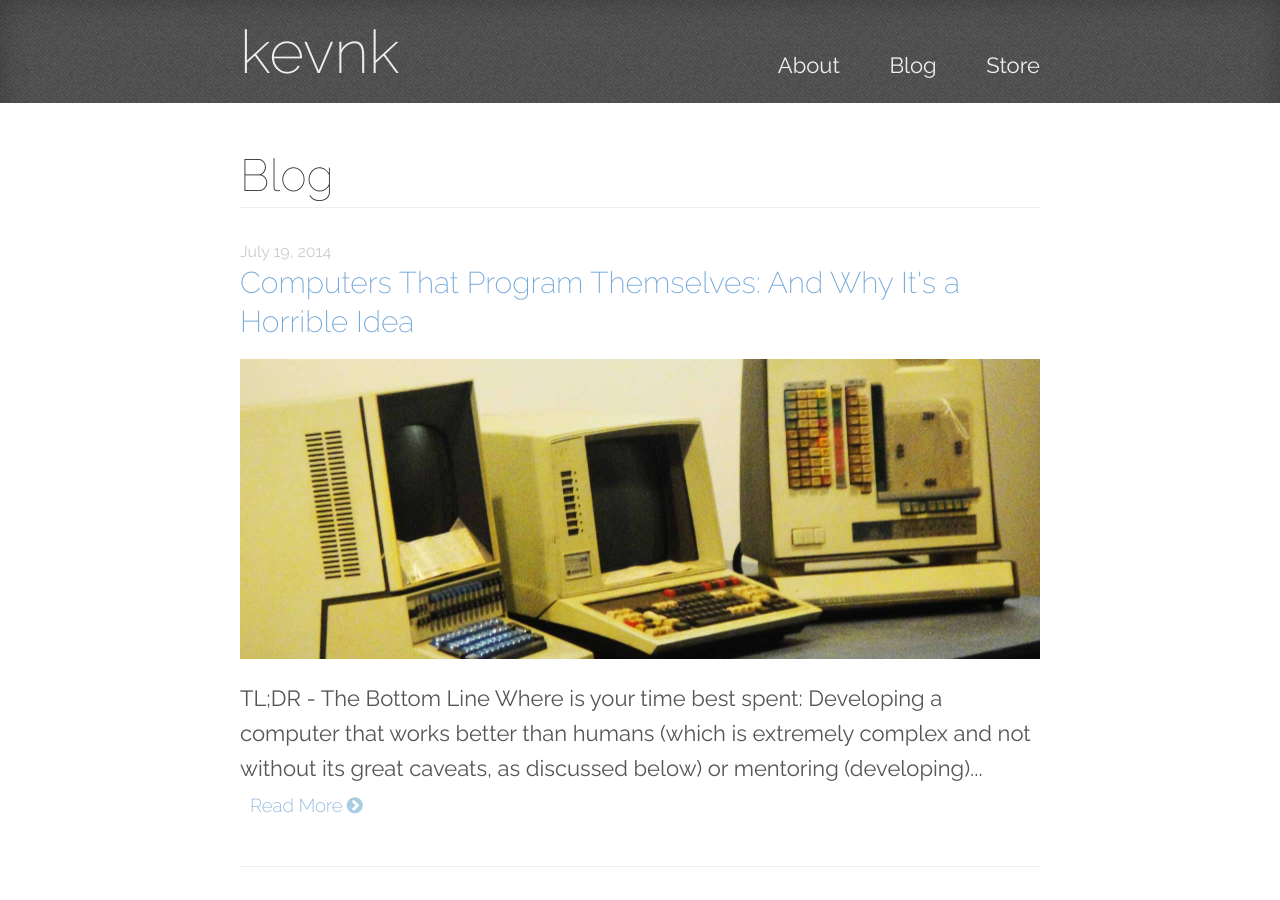
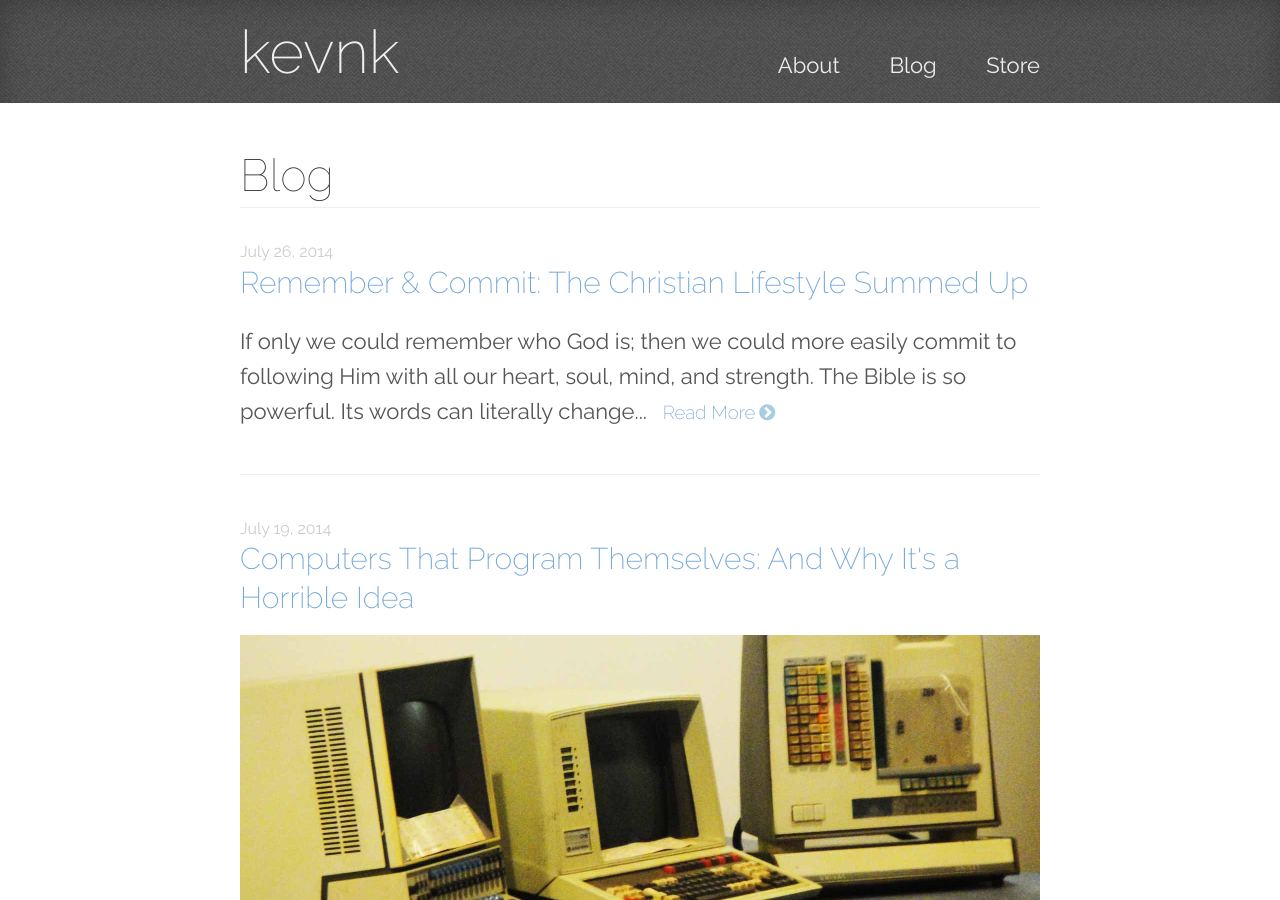
Before and after one commit to kevnk/kevnk.github.io, a Jekyll site: the page built from blog/index.html, in a window 1280 px wide and 900 px high. Built offline with Jekyll 4.4.1, drawn with Linux system fonts in a browser that asks for light colours; comment, search, counter and statistics services are not loaded.

Commit message:
Adding new post

```diff
--- a/_drafts/remember-and-commit.md
+++ b/_posts/2014-07-26-remember-and-commit.md
@@ -1,7 +1,12 @@
 ---
 layout: post
 title:  "Remember & Commit: The Christian Lifestyle Summed Up"
+date:   2014-07-26 12:00:00
+category: spiritual
+tags: lifestyle, christian, memory
 ---
+
+> If only we could remember who God is; then we could more easily commit to following Him with all our heart, soul, mind, and strength.
 
 The Bible is so powerful. Its words can literally change your life in an instant. Why are these words so powerful?
 
@@ -52,8 +57,10 @@ How can we start remembering God's Truths? I'm sure you're already familiar with
 - Memorizing Scripture — e.g. [ScriptureTyper](http://scripturetyper.com/)
 
 
-## But Discipline is No Fun
+## Discipline Seems Like No Fun
 
-Here I list all these resources, but which of them do I myself use? Few, and they are (too) far between to remember as much of God's Truth as I want.
+Above I listed all these resources, but which of them do I myself use? I use too few.
 
-I'm actively doing some research into how to easily and enjoyably learn to remember and recall God's Truths more often. If you're interested in what I find, then [subscribe to my email list](http://eepurl.com/ZqIeT) and I'll email you when I have a new blog post (usually once a week or less).
+I _want_ to remember God's Truths. So I'm going to find ways to strengthen my memory. I've already done a little research and I'm pretty excited to share with you the things I've found (some stuff that's way more fun the just reading over and over)!
+
+If you're interested in what I find, then [subscribe to my email list](http://eepurl.com/ZqIeT) and I'll email you when I have a new blog post (usually once a week or less).
```
